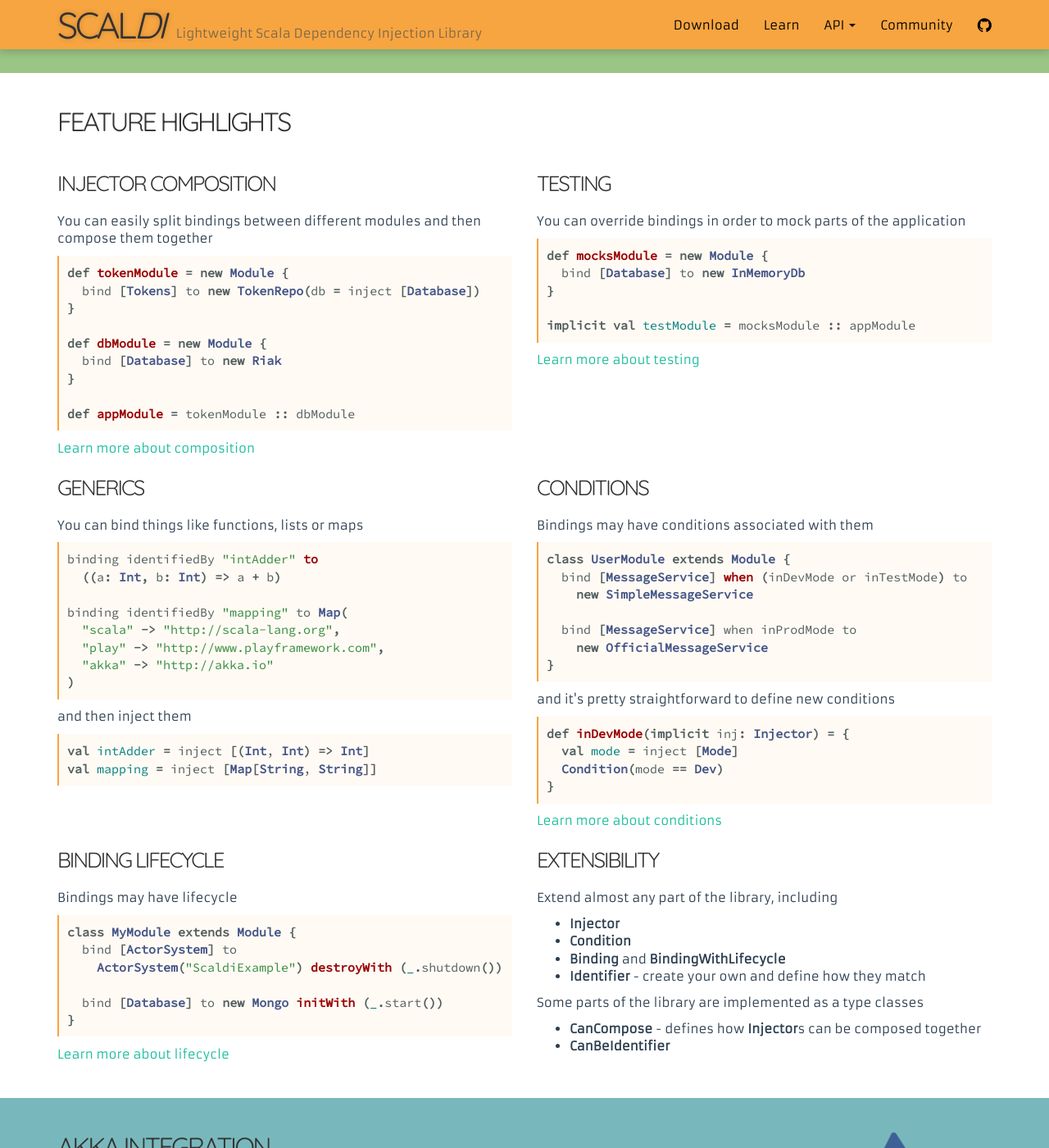
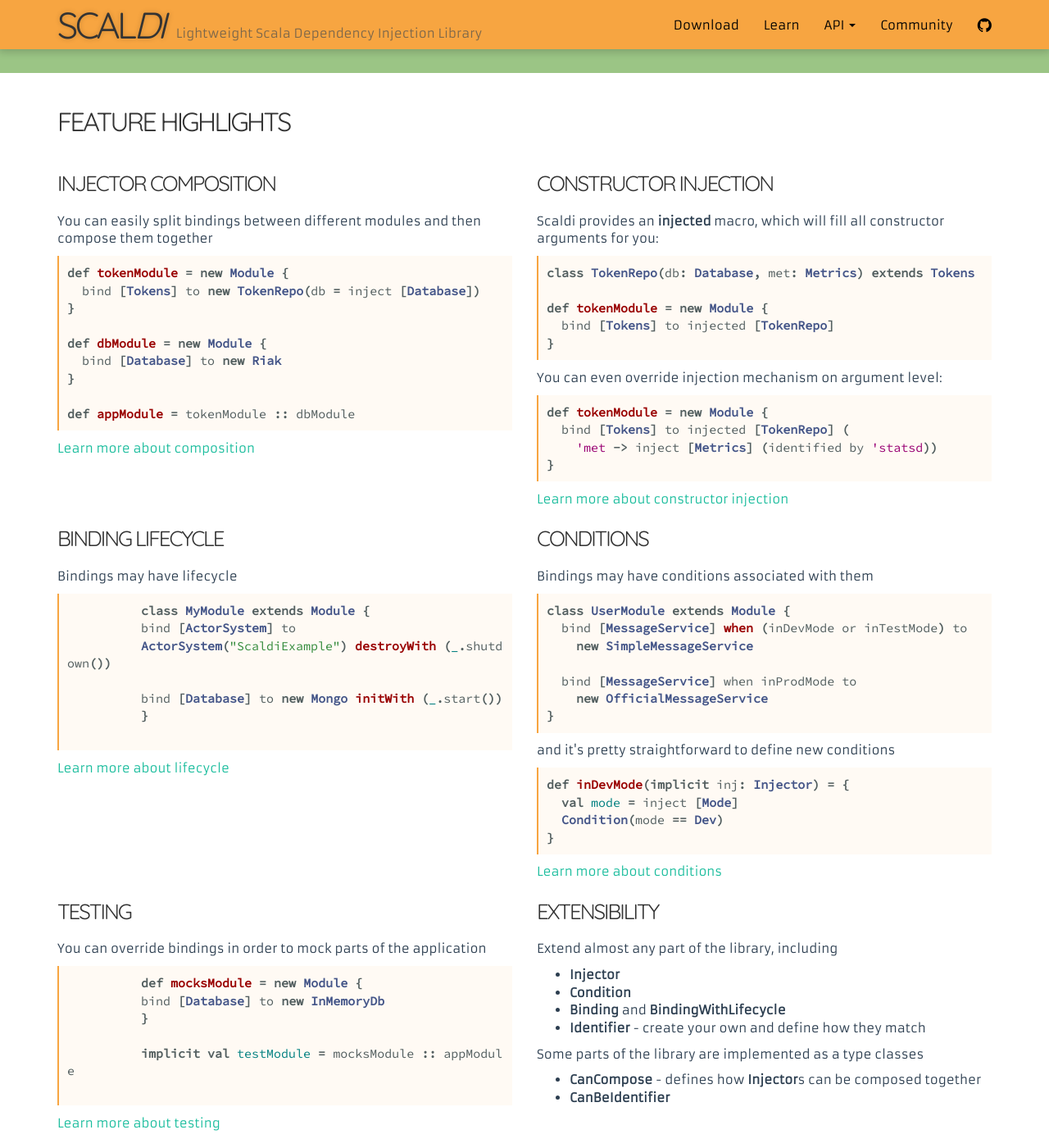
Before and after one commit to scaldi/scaldi-website, a Jekyll site: the page built from index.html, in a window 1280 px wide and 1400 px high, scrolled down 1557 px. Shown: the whole window at 82% size. Built offline with Jekyll 4.4.1, drawn with Linux system fonts in a browser that asks for light colours; some of the changed text lies outside the part shown.

```diff
--- a/_config.yml
+++ b/_config.yml
@@ -7,6 +7,11 @@ ga-code: UA-41090613-1
 domain: scaldi.org
 
 version:
+  scaldi: 0.4
+  scaldi-play: 0.4
+  scaldi-akka: 0.4
+
+version-210:
   scaldi: 0.3.2
   scaldi-play: 0.3.3
   scaldi-akka: 0.3.3
--- a/index.html
+++ b/index.html
@@ -177,46 +177,49 @@ def appModule = tokenModule :: dbModule
         </a>
       </div>
       <div class="col-md-6">
-        <h3>Testing</h3>
-        <p>You can override bindings in order to mock parts of the application</p>
+        <h3>Constructor Injection</h3>
+        <p>Scaldi provides an <span class="class-name">injected</span> macro, which will fill all constructor arguments for you:</p>
         <p>
 {% highlight scala %}
-def mocksModule = new Module {
-  bind [Database] to new InMemoryDb
+class TokenRepo(db: Database, met: Metrics) extends Tokens
+
+def tokenModule = new Module {
+  bind [Tokens] to injected [TokenRepo]
 }
-
-implicit val testModule = mocksModule :: appModule
 {% endhighlight %}
         </p>
-        <a role="button" href="{{"/learn/#testing" | prepend: site.baseurl}}">
-          <span>Learn more about testing</span>
+        <p>You can even override injection mechanism on argument level:</p>
+        <p>
+{% highlight scala %}
+def tokenModule = new Module {
+  bind [Tokens] to injected [TokenRepo] (
+    'met -> inject [Metrics] (identified by 'statsd))
+}
+{% endhighlight %}
+        </p>
+        <a role="button" href="{{"/learn/#constructor-injection" | prepend: site.baseurl}}">
+          <span>Learn more about constructor injection</span>
         </a>
       </div>
     </div>
 
     <div class="row">
       <div class="col-md-6">
-        <h3>Generics</h3>
-        <p>You can bind things like functions, lists or maps</p>
+        <h3>Binding Lifecycle</h3>
+        <p>Bindings may have lifecycle</p>
         <p>
-{% highlight scala %}
-binding identifiedBy "intAdder" to
-  ((a: Int, b: Int) => a + b)
+          {% highlight scala %}
+          class MyModule extends Module {
+          bind [ActorSystem] to
+          ActorSystem("ScaldiExample") destroyWith (_.shutdown())
 
-binding identifiedBy "mapping" to Map(
-  "scala" -> "http://scala-lang.org",
-  "play" -> "http://www.playframework.com",
-  "akka" -> "http://akka.io"
-)
-{% endhighlight %}
+          bind [Database] to new Mongo initWith (_.start())
+          }
+          {% endhighlight %}
         </p>
-        <p>and then inject them</p>
-        <p>
-{% highlight scala %}
-val intAdder = inject [(Int, Int) => Int]
-val mapping = inject [Map[String, String]]
-{% endhighlight %}
-        </p>
+        <a role="button" href="{{"/learn/#binding-lifecycle" | prepend: site.baseurl}}">
+        <span>Learn more about lifecycle</span>
+        </a>
       </div>
       <div class="col-md-6">
         <h3>Conditions</h3>
@@ -249,20 +252,19 @@ def inDevMode(implicit inj: Injector) = {
 
     <div class="row">
       <div class="col-md-6">
-        <h3>Binding Lifecycle</h3>
-        <p>Bindings may have lifecycle</p>
+        <h3>Testing</h3>
+        <p>You can override bindings in order to mock parts of the application</p>
         <p>
-{% highlight scala %}
-class MyModule extends Module {
-  bind [ActorSystem] to
-    ActorSystem("ScaldiExample") destroyWith (_.shutdown())
+          {% highlight scala %}
+          def mocksModule = new Module {
+          bind [Database] to new InMemoryDb
+          }
 
-  bind [Database] to new Mongo initWith (_.start())
-}
-{% endhighlight %}
+          implicit val testModule = mocksModule :: appModule
+          {% endhighlight %}
         </p>
-        <a role="button" href="{{"/learn/#binding-lifecycle" | prepend: site.baseurl}}">
-          <span>Learn more about lifecycle</span>
+        <a role="button" href="{{"/learn/#testing" | prepend: site.baseurl}}">
+        <span>Learn more about testing</span>
         </a>
       </div>
       <div class="col-md-6">
```
Also changed, not shown: download.md (+5 -5 lines), learn.md (+22 -0 lines).
